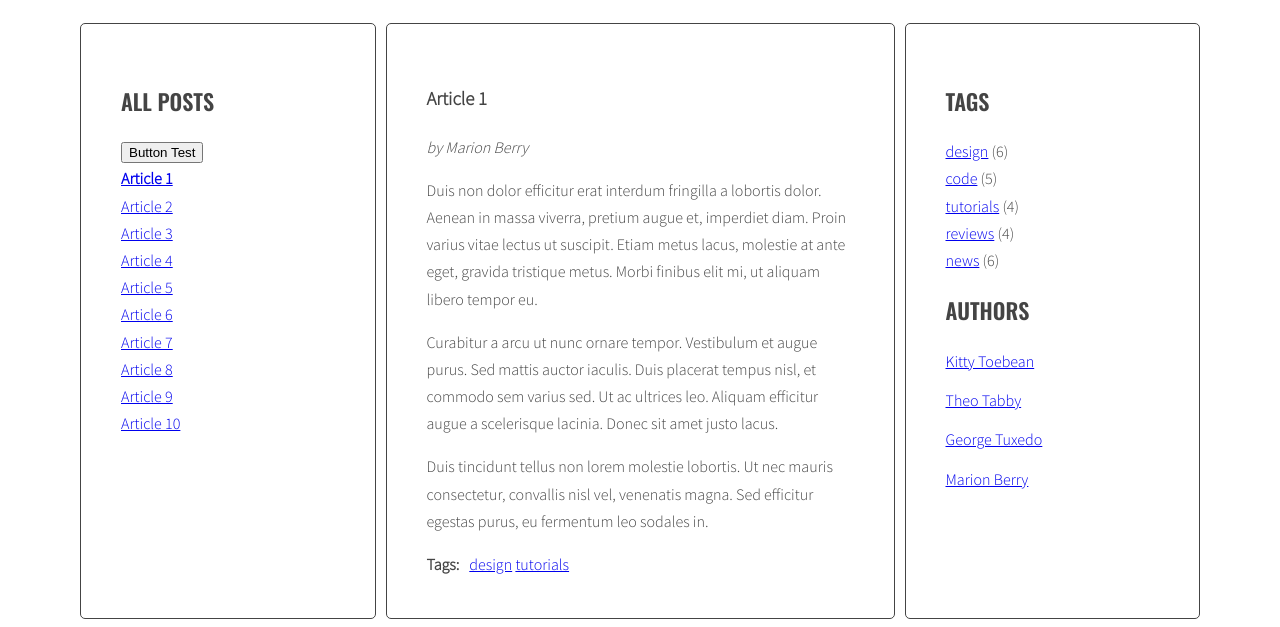
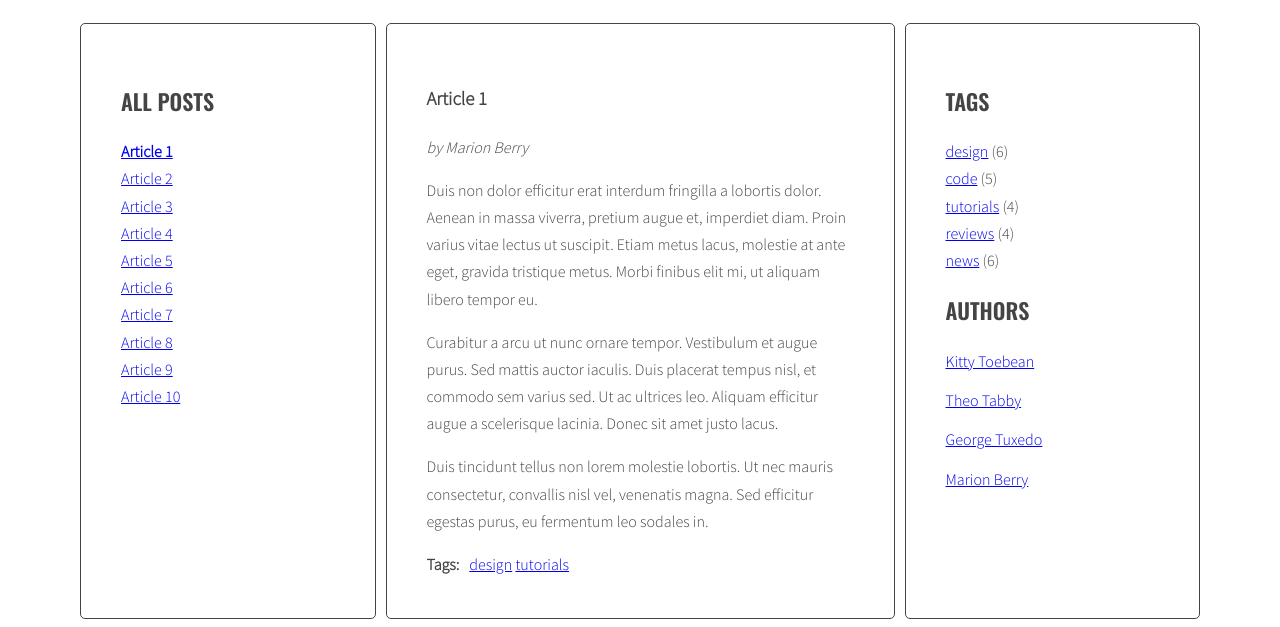
Before and after one commit to dziakola/cooking-blog, a website: page index.html in a window 1280 px wide. Both pictures are taken after a click on the link "Article 1". Shown: the part 220-847 px from the top of the page. Drawn offline with nearby package versions, Linux system fonts and the light colour scheme.

Commit message:
Add files via upload

```diff
--- a/index.html
+++ b/index.html
@@ -14,7 +14,6 @@
         <main class="wrapper">
           <aside class="sidebar">
             <h2 class="section-title">All posts</h2>
-            <button id="button-test">Button Test</button>
             <ul class="list titles">
               <li>
                 <a href="#article-1" class="active"><span>Article 1</span></a>
--- a/script.js
+++ b/script.js
@@ -1,29 +1,54 @@
 "use strict";
+
+generateTitleLinks();
 
 function titleClickHandler(event) {
   event.preventDefault();
   const clickedElement = this;
   const activeLinks = document.querySelectorAll(".titles a.active");
   const activeArticles = document.querySelectorAll("article.active");
+
   /* remove class 'active' from all article links  */
   for (let activeLink of activeLinks) {
     activeLink.classList.remove("active");
   }
-  /* add class 'active' to the clicked link */
-  clickedElement.classList.add("active");
   /* remove class 'active' from all articles */
   for (let activeArticle of activeArticles) {
     activeArticle.classList.remove("active");
   }
+  /* add class 'active' to the clicked link */
+  clickedElement.classList.add("active");
   /* get 'href' attribute from the clicked link */
   const articleFinder = clickedElement.getAttribute("href");
   /* find the correct article using the selector (value of 'href' attribute) */
-  const clickedArticle = document.querySelector(articleFinder);
+  const chosenArticle = document.querySelector(articleFinder);
   /* add class 'active' to the correct article */
-  clickedArticle.classList.add("active");
+  chosenArticle.classList.add("active");
 }
 
-const links = document.querySelectorAll(".titles a");
-for (let link of links) {
-  link.addEventListener("click", titleClickHandler);
+function generateTitleLinks() {
+  /*odczytanie i wyzerowanie listy artykułów*/
+  const listArticles = document.querySelector(".titles");
+  listArticles.innerHTML = "";
+  console.log(listArticles);
+  /*wyciągniecie wszystkich artykułów*/
+  const allArticles = document.querySelectorAll(".post");
+
+  for (let article of allArticles) {
+    /*wyciągnięcie id artykułów*/
+    const idArticle = article.getAttribute("id");
+    /*odczytanie tytułu artykułów*/
+    const titleArticle = document
+      .getElementById(idArticle)
+      .querySelector(".post-title").innerHTML;
+    /*dodanie kodu html wraz ze zmniennymi dot.artykułów, do elementu z listą artykułów*/
+    const html = `<li><a href="#${idArticle}"><span>${titleArticle}</span></a></li>`;
+    listArticles.insertAdjacentHTML("beforeend", html);
+    //listArticles.innerHTML += html;
+  }
+  const links = document.querySelectorAll(".titles a");
+  console.log(links);
+  for (let link of links) {
+    link.addEventListener("click", titleClickHandler);
+  }
 }
```
